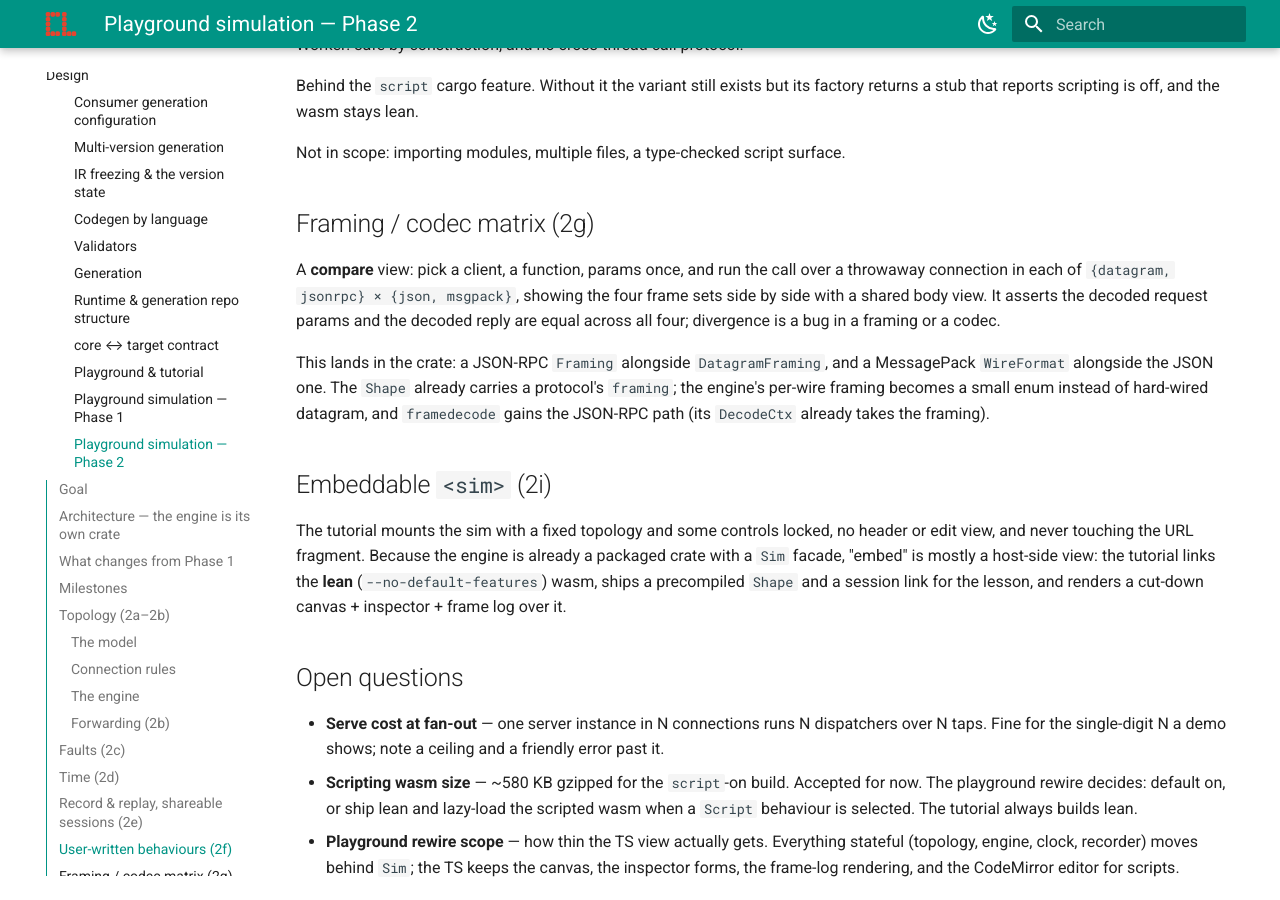
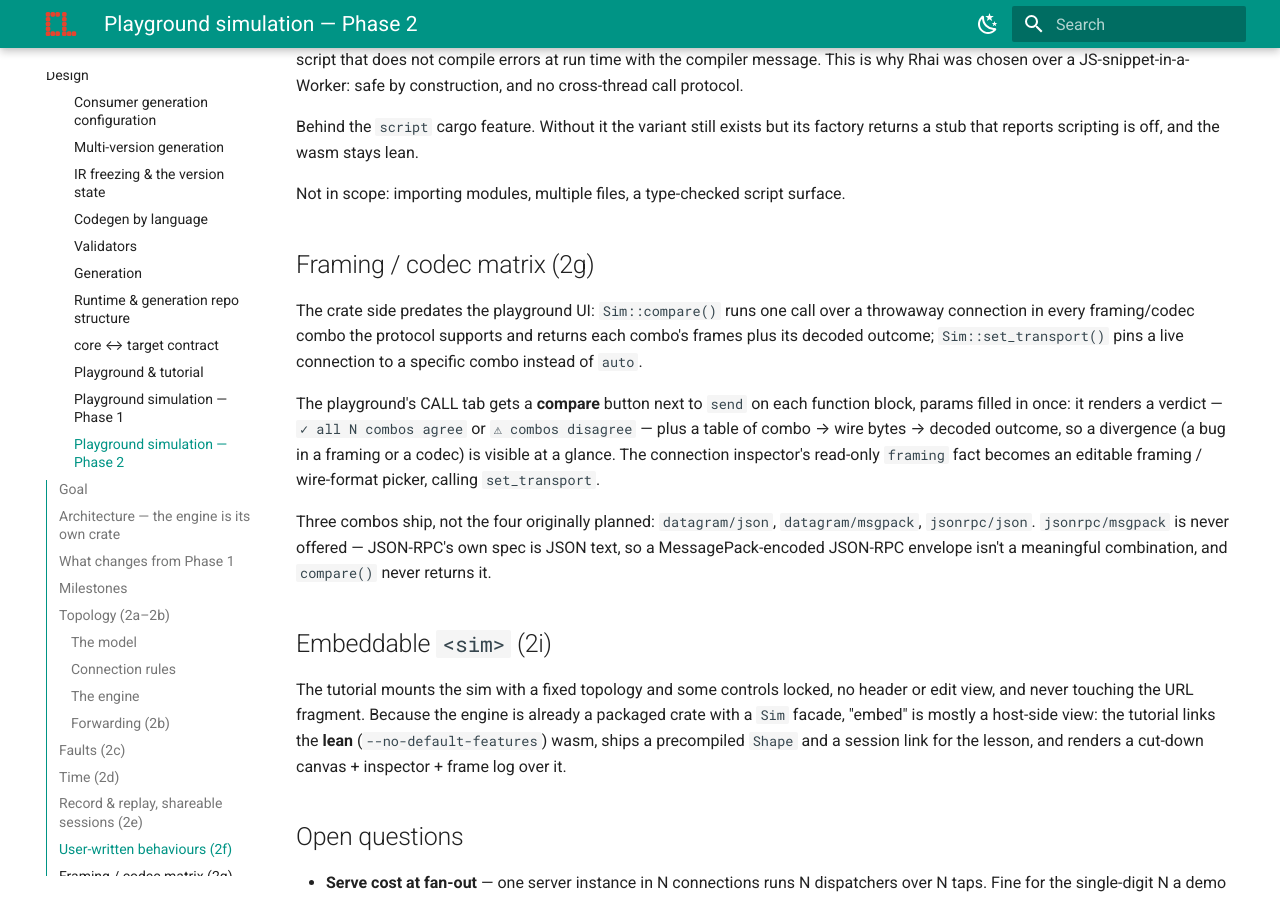
Before and after one commit to ComlineProject/docs, an MkDocs documentation site: the page built from docs/docs/design/playground-simulation-phase-2.md, in a window 1280 px wide and 900 px high, scrolled down 5936 px. Built offline with MkDocs 1.6.1 and Material for MkDocs 9.7.7, drawn with Linux system fonts in a browser that asks for light colours; the version menu is left out; some of the changed text lies outside the part shown.

Commit message:
docs: mark 2g (framing / codec matrix) done
`Sim::compare()` and `Sim::set_transport()` already existed in the
crate; the playground UI gap is closed — a `compare` button on each
CALL-tab function block, and an editable framing / wire-format picker
on the connection inspector (was a read-only fact).

Also correct the milestone: three combos ship, not four —
`jsonrpc/msgpack` isn't offered, since JSON-RPC's own spec is JSON
text and compare() never returns that pairing.

```diff
--- a/docs/docs/design/playground-simulation-phase-2.md
+++ b/docs/docs/design/playground-simulation-phase-2.md
@@ -1,9 +1,9 @@
 # Playground simulation — Phase 2
 
-Status: **in progress** — 2a–2f and the full engine port are done, as PRs #1–#10
+Status: **in progress** — 2a–2g and the full engine port are done, as PRs #1–#10
 against [`ComlineProject/simulator`](https://github.com/ComlineProject/simulator).
-Remaining: 2g (framing / codec matrix), rewiring the playground UI onto the new
-engine, and 2i (the tutorial embed). 2h is **subsumed** — see below.
+Remaining: rewiring the playground UI onto the new engine, and 2i (the tutorial
+embed). 2h is **subsumed** — see below.
 
 Phase 1 proved one call between two services on the real `@comline/runtime`.
 Phase 2 turns that into a place to reason about *distributed* behaviour: many
@@ -116,7 +116,7 @@
 | **2d** | **Virtual clock** — the discrete-event queue; step / advance / play; deterministic given a seed | a delay fault + stepped clock: `send` is issued, `step` fires one event at a time, the reply lands only after time passes the delay; same seed ⇒ same frame order twice | ✅ |
 | **2e** | **Record & replay + shareable session** — `Session` ⇄ `#s=…` link; input capture; replay | a recorded session replays to a byte-identical frame log; a link round-trips a fan-out and reconnects it | ✅ |
 | **2f** | **User-written behaviours** — a sandboxed **Rhai** script as an 8th behaviour kind; the canned ones stay | a script returning `#{ body: params[0] }` drives `send`; an infinite-loop script is stopped (operations limit), not hung; `state` persists between calls | ✅ |
-| **2g** | **Framing / codec matrix** — the same call through datagram + JSON-RPC, JSON + MessagePack, side by side | one `send` rendered four ways; the decoded bodies match; the JSON-RPC and datagram request frames differ only as their specs say | ▫ next |
+| **2g** | **Framing / codec matrix** — the same call through datagram + JSON-RPC, JSON + MessagePack, side by side | one `send` rendered three ways (`jsonrpc/msgpack` isn't a real combo — JSON-RPC is JSON-only); the decoded bodies match; the JSON-RPC and datagram request frames differ only as their specs say | ✅ |
 | **2h** | ~~Route A — transpile the generated TS in-browser~~ | — | **subsumed** — the Rust engine already runs the real `comline-runtime` contract; there is no re-implementation to reconcile |
 | **2i** | **Embeddable `<sim>`** — a fixed, partly-locked topology; no header / edit view; the lean (`--no-default-features`) wasm | the tutorial's "two services talk" lesson embeds the sim with `chat-1` / `chat-2` pre-wired and the palette hidden | ▫ |
 
@@ -263,17 +263,22 @@
 
 ## Framing / codec matrix (2g)
 
-A **compare** view: pick a client, a function, params once, and run the call over
-a throwaway connection in each of `{datagram, jsonrpc} × {json, msgpack}`,
-showing the four frame sets side by side with a shared body view. It asserts the
-decoded request params and the decoded reply are equal across all four;
-divergence is a bug in a framing or a codec.
+The crate side predates the playground UI: `Sim::compare()` runs one call over a
+throwaway connection in every framing/codec combo the protocol supports and
+returns each combo's frames plus its decoded outcome; `Sim::set_transport()`
+pins a live connection to a specific combo instead of `auto`.
 
-This lands in the crate: a JSON-RPC `Framing` alongside `DatagramFraming`, and a
-MessagePack `WireFormat` alongside the JSON one. The `Shape` already carries a
-protocol's `framing`; the engine's per-wire framing becomes a small enum instead
-of hard-wired datagram, and `framedecode` gains the JSON-RPC path (its
-`DecodeCtx` already takes the framing).
+The playground's CALL tab gets a **compare** button next to `send` on each
+function block, params filled in once: it renders a verdict — `✓ all N combos
+agree` or `⚠ combos disagree` — plus a table of combo → wire bytes → decoded
+outcome, so a divergence (a bug in a framing or a codec) is visible at a glance.
+The connection inspector's read-only `framing` fact becomes an editable framing /
+wire-format picker, calling `set_transport`.
+
+Three combos ship, not the four originally planned: `datagram/json`,
+`datagram/msgpack`, `jsonrpc/json`. `jsonrpc/msgpack` is never offered —
+JSON-RPC's own spec is JSON text, so a MessagePack-encoded JSON-RPC envelope
+isn't a meaningful combination, and `compare()` never returns it.
 
 ## Embeddable `<sim>` (2i)
 
```
